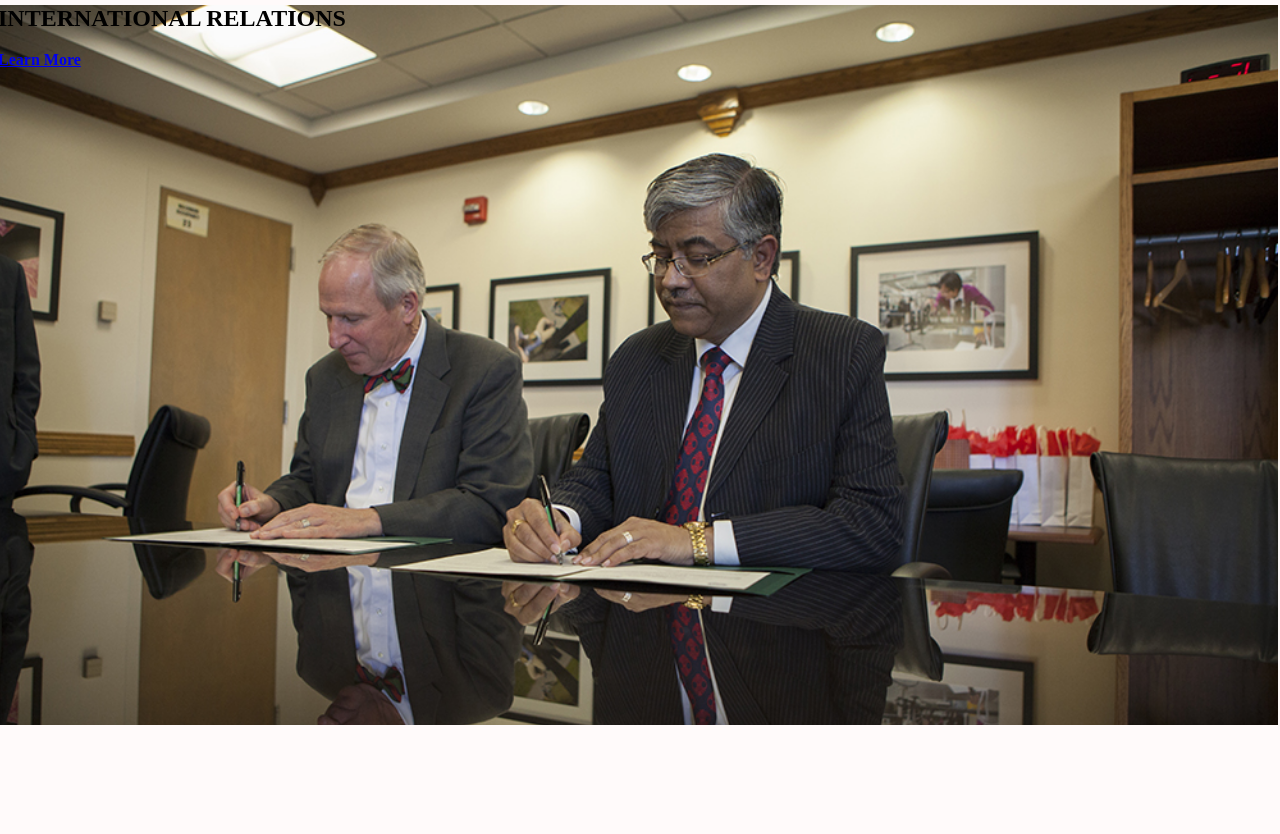
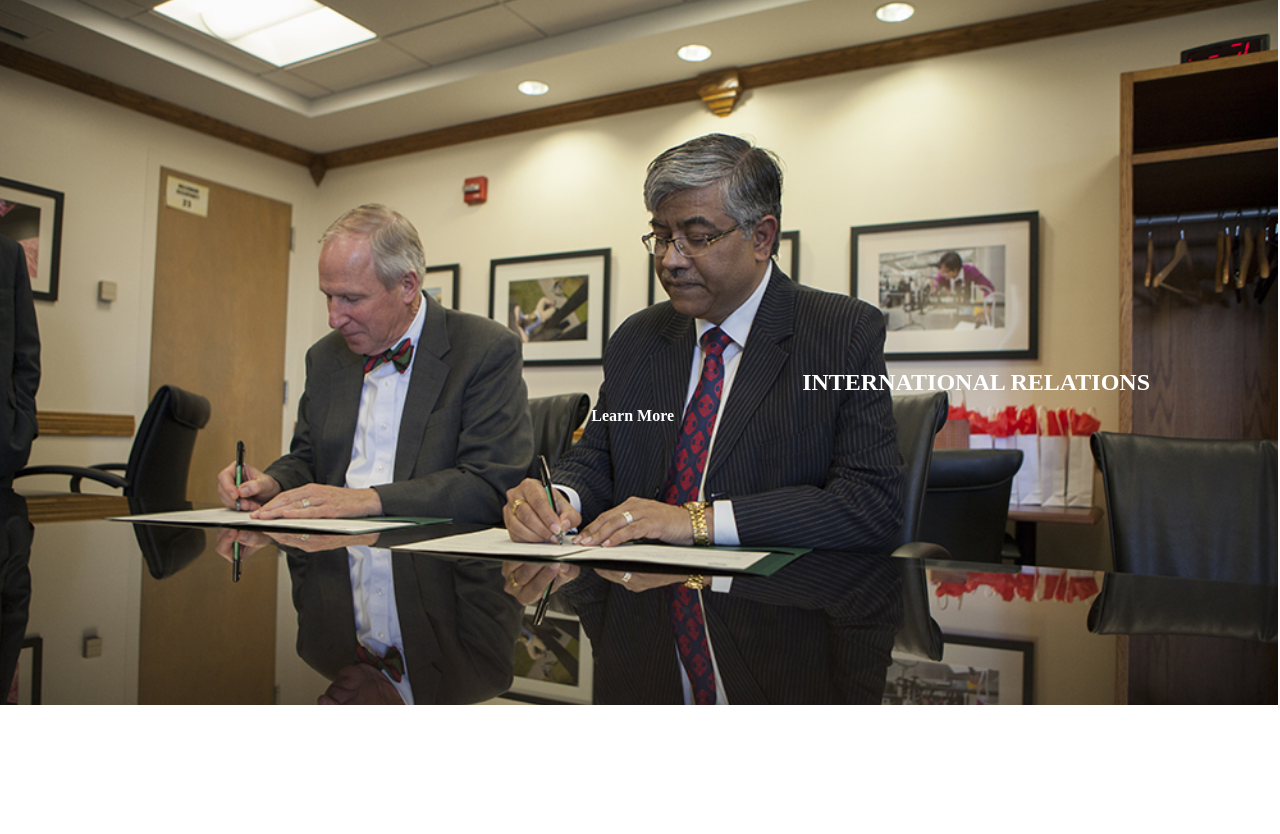
Before and after one commit to ash-kmr/iriitropar, a plain HTML site: page landing2.html in a window 1280 px wide. Shown: the part 81-915 px from the top of the page. Drawn offline with Linux system fonts and the light colour scheme.

Commit message:
added link css

```diff
--- a/assets/css/landing.css
+++ b/assets/css/landing.css
@@ -1,7 +1,7 @@
 body {
     width: 100%;
     height: 100%;
-    background-color:snow;
+    background-color:white;
 }
 
 html {
@@ -204,3 +204,37 @@ html {
     padding-left:  -10px;
     margin-left: -10px;
 }
+.content h1{
+    padding: 0;
+    margin: 0;
+    display: block;
+    align-content: center;
+    text-align: center;
+    float: right;
+    overflow-x: visible;
+    overflow-y: visible;
+    vertical-align: baseline;
+    padding-top: 30%;
+    padding-right: 10%;
+    color: white;
+}
+
+.content p{
+    padding: 0;
+    margin: 0;
+    display: block;
+    align-content: center;
+    text-align: right;
+    overflow-x: visible;
+    overflow-y: visible;
+    vertical-align: baseline;
+    padding-top: 33%;
+    padding-right: 10%;
+    color: white;
+}
+.content a{
+    color: white;
+    font-display: block;
+    text-decoration: none;
+    font-style: normal;
+}
```
